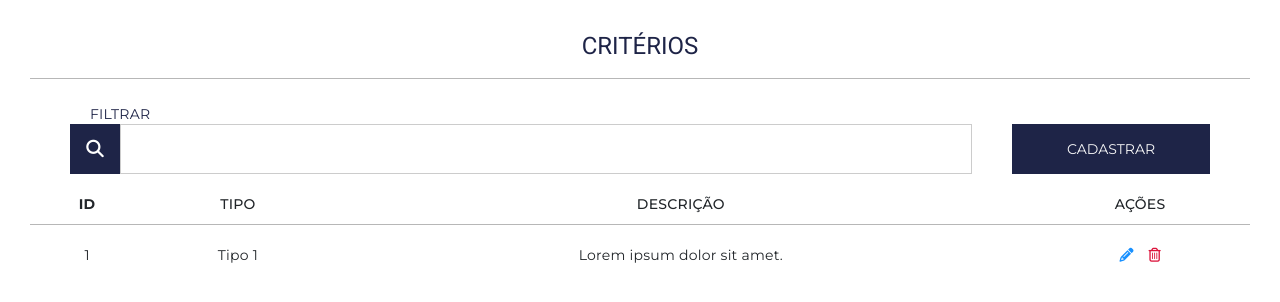
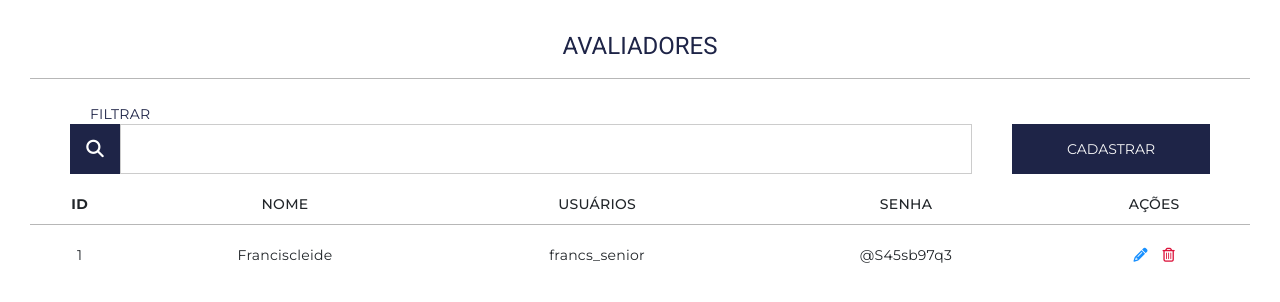
Before and after one commit to Devs2Blu-Projects/AvaliaTech-frontend, an Angular app in the folder evaluator/: page / in a window 1280 px wide. Shown: the top 302 px of the page. Built offline with nearby package versions, Linux system fonts and the light colour scheme.

Commit message:
add-component-evaluator

```diff
--- a/evaluator/src/app/app.component.html
+++ b/evaluator/src/app/app.component.html
@@ -1 +1 @@
-<app-criterion></app-criterion>
+<app-evaluator></app-evaluator>
--- a/evaluator/src/app/app.module.ts
+++ b/evaluator/src/app/app.module.ts
@@ -13,6 +13,8 @@ import { DialogProjectComponent } from './components/admin/project/dialog-projec
 import {MatDialogModule} from '@angular/material/dialog';
 import { CriterionComponent } from './components/admin/criterion/criterion.component';
 import { DialogCriterionComponent } from './components/admin/criterion/dialog-criterion/dialog-criterion.component';
+import { EvaluatorComponent } from './components/admin/evaluator/evaluator.component';
+import { DialogEvaluatorComponent } from './components/admin/evaluator/dialog-evaluator/dialog-evaluator.component';
 
 @NgModule({
   declarations: [
@@ -22,7 +24,9 @@ import { DialogCriterionComponent } from './components/admin/criterion/dialog-cr
     ProjectComponent,
     DialogProjectComponent,
     CriterionComponent,
-    DialogCriterionComponent
+    DialogCriterionComponent,
+    EvaluatorComponent,
+    DialogEvaluatorComponent
   ],
   imports: [
     BrowserModule,
--- /dev/null
+++ b/evaluator/src/app/components/admin/evaluator/dialog-evaluator/dialog-evaluator.component.html
@@ -0,0 +1 @@
+<p>dialog-evaluator works!</p>
--- /dev/null
+++ b/evaluator/src/app/components/admin/evaluator/evaluator.component.html
@@ -0,0 +1,46 @@
+<div class="body">
+    <div class="header">
+        <h1>AVALIADORES</h1>
+        <div class="line"></div>
+    </div>
+    <div class="input-container">
+        <label for="filter">FILTRAR</label>
+        <div class="input-icons">
+            <div class="search-input">
+                <div class="icon">
+                    <i class="fas fa-search fa-lg" style="color: #ffffff;"></i>
+                </div>
+                <input type="text" class="input-filter" id="filter">
+            </div>
+
+            <button class="btn-cadastrar" (click)="openDialogEvaluator()">CADASTRAR</button>
+        </div>
+
+    </div>
+
+    <div class="table">
+        <table>
+            <thead>
+              <tr>
+                <th><b>ID</b></th>
+                <th>NOME</th>
+                <th>USUÁRIOS</th>
+                <th>SENHA</th>
+                <th>AÇÕES</th>
+              </tr>
+            </thead>
+            <tbody>
+              <tr>
+                <td>1</td>
+                <td>Franciscleide</td>
+                <td>francs_senior</td>
+                <td>@S45sb97q3</td>
+                <td class="btn-actions">
+                  <button><i class="fa-solid fa-pencil" style="color: #1890ff;"></i></button>
+                  <button><i class="fa-regular fa-trash-can" style="color: #dc143c;"></i></button>
+                </td>
+              </tr>
+            </tbody>
+          </table>
+
+</div>
--- /dev/null
+++ b/evaluator/src/app/components/admin/evaluator/evaluator.component.scss
@@ -0,0 +1,116 @@
+
+.body{
+    padding: 30px;
+}
+h1 {
+    text-align: center;
+    color: #1e2447;
+}
+
+.line {
+    width: 100%;
+    height: 1px;
+    background-color: #b7b7b7;
+    margin: 15px auto;
+}
+label {
+    width: 100%;
+    margin-top: 10px;
+    text-align: left;
+    margin-left: 20px;
+    color: #1e2447;
+  }
+input {
+    width: 100%;
+    height: 50px;
+    border: 1px solid #ccc;
+    padding: 10px;
+    outline: none;
+}
+input:focus{
+    border-color: #1e2447;
+}
+.input-container{
+    padding: 0 40px;
+}
+.input-icons{
+    display: flex;
+    justify-content: space-between;
+    gap: 40px;
+}
+.search-input{
+    display: flex;
+    width: 100%;
+}
+.icon{
+    background-color: #1e2447;
+    min-width: 50px;
+    height: 50px;
+    display: flex;
+    justify-content: center;
+    align-items: center;
+}
+.btn-cadastrar {
+    border: none;
+    text-decoration: none;
+    width: 250px;
+    height: 50px;
+    background-color: #1e2447;
+    color: #f8f8f8;
+    transition: 0.3s ease;
+  }
+  .btn-cadastrar:hover{
+    background-color: #1e2447d0;
+  }
+  button {
+    border: none;
+    outline: none;
+    padding: 0;
+    margin: 0;
+    background: none;
+}
+table {
+    width: 100%;
+    border-collapse: separate;
+    border-spacing: 0 10px;
+  }
+  th{
+    font-weight: 500;
+  }
+  thead th,
+  tbody td {
+    padding: 10px;
+    text-align: center;
+    border-bottom: 1px solid #b7b7b7;
+  }
+
+  tbody tr:last-child td {
+    border-bottom: none;
+  }
+
+  button {
+    background: none;
+    border: none;
+    cursor: pointer;
+  }
+  .btn-actions{
+    display: flex;
+    justify-content: center;
+    gap: 15px;
+  }
+
+
+
+  @media screen and (max-width: 768px) {
+    .input-icons {
+      display: flex;
+      flex-wrap: wrap;
+    }
+    .btn-cadastrar{
+        width: 100%;
+    }
+    table{
+        max-width: 100vw;
+        font-size: 0.8rem;
+    }
+  }
--- /dev/null
+++ b/evaluator/src/app/components/admin/evaluator/evaluator.component.ts
@@ -0,0 +1,26 @@
+import { Component } from '@angular/core';
+import { MatDialog } from '@angular/material/dialog';
+import { DialogEvaluatorComponent } from './dialog-evaluator/dialog-evaluator.component';
+
+@Component({
+  selector: 'app-evaluator',
+  templateUrl: './evaluator.component.html',
+  styleUrls: ['./evaluator.component.scss']
+})
+export class EvaluatorComponent {
+
+  constructor(private _dialog:MatDialog){}
+
+  openDialogEvaluator(){
+    const dialogRef = this._dialog.open(DialogEvaluatorComponent)
+    dialogRef.afterClosed().subscribe({
+      next: (val)=>{
+        if(val) this.getEvaluatorsList();
+      }
+    })
+  }
+
+  getEvaluatorsList(){
+
+  }
+}
```
Also changed, not shown: evaluator/src/app/components/admin/evaluator/dialog-evaluator/dialog-evaluator.component.ts (added, +10 -0 lines), evaluator/src/app/components/admin/evaluator/dialog-evaluator/dialog-evaluator.component.scss (added), 2 other files (tests, documents, lock files or other folders).
